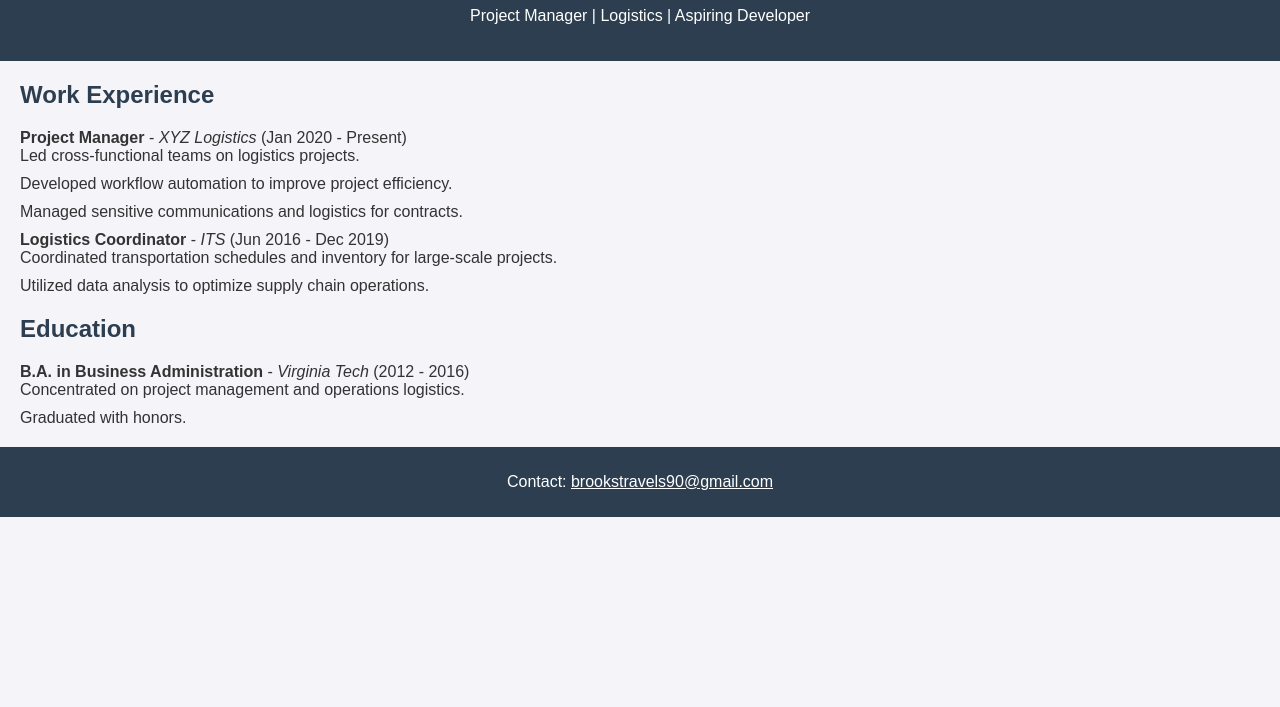
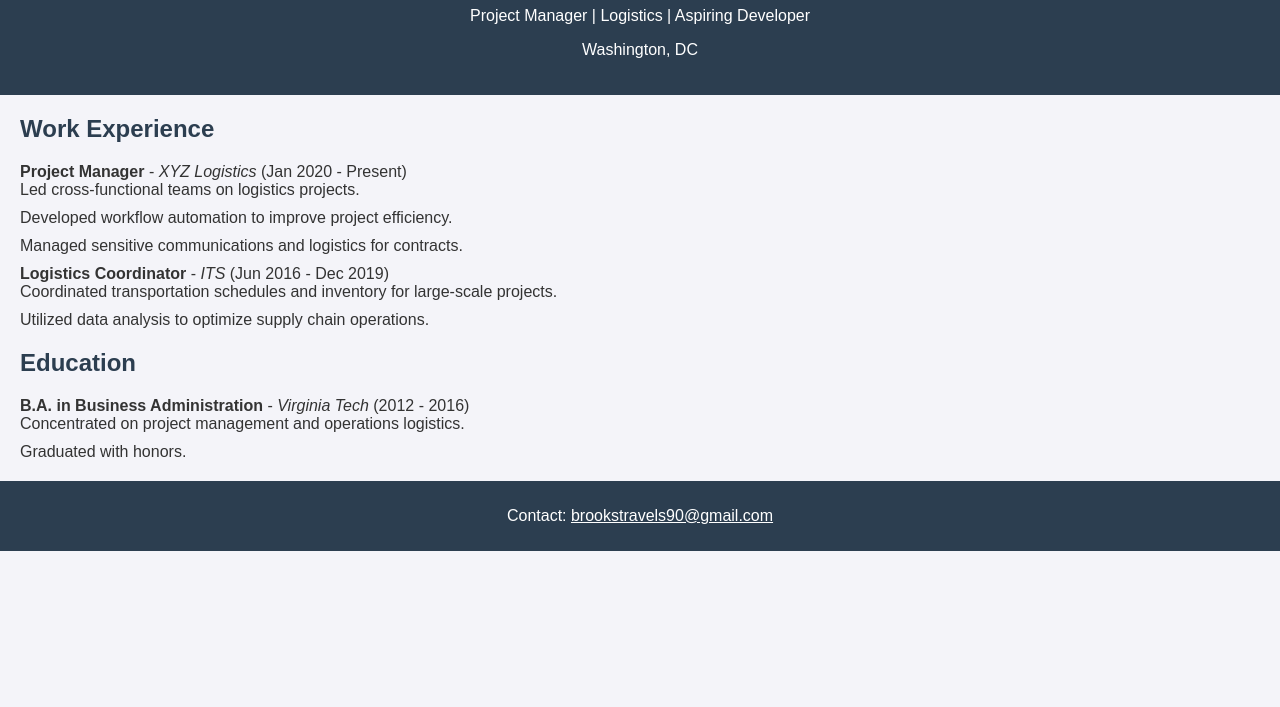
Before and after one commit to brookstravels90/website, a plain HTML site: page index.html in a window 1280 px wide. Shown: the part 93-800 px from the top of the page. Drawn offline with Linux system fonts and the light colour scheme.

Commit message:
add location

```diff
--- a/index.html
+++ b/index.html
@@ -46,6 +46,7 @@
     <header>
         <h1>Jenna Brooks</h1>
         <p>Project Manager | Logistics | Aspiring Developer</p>
+        <p>Washington, DC</p>
     </header>
 
     <section>
```
